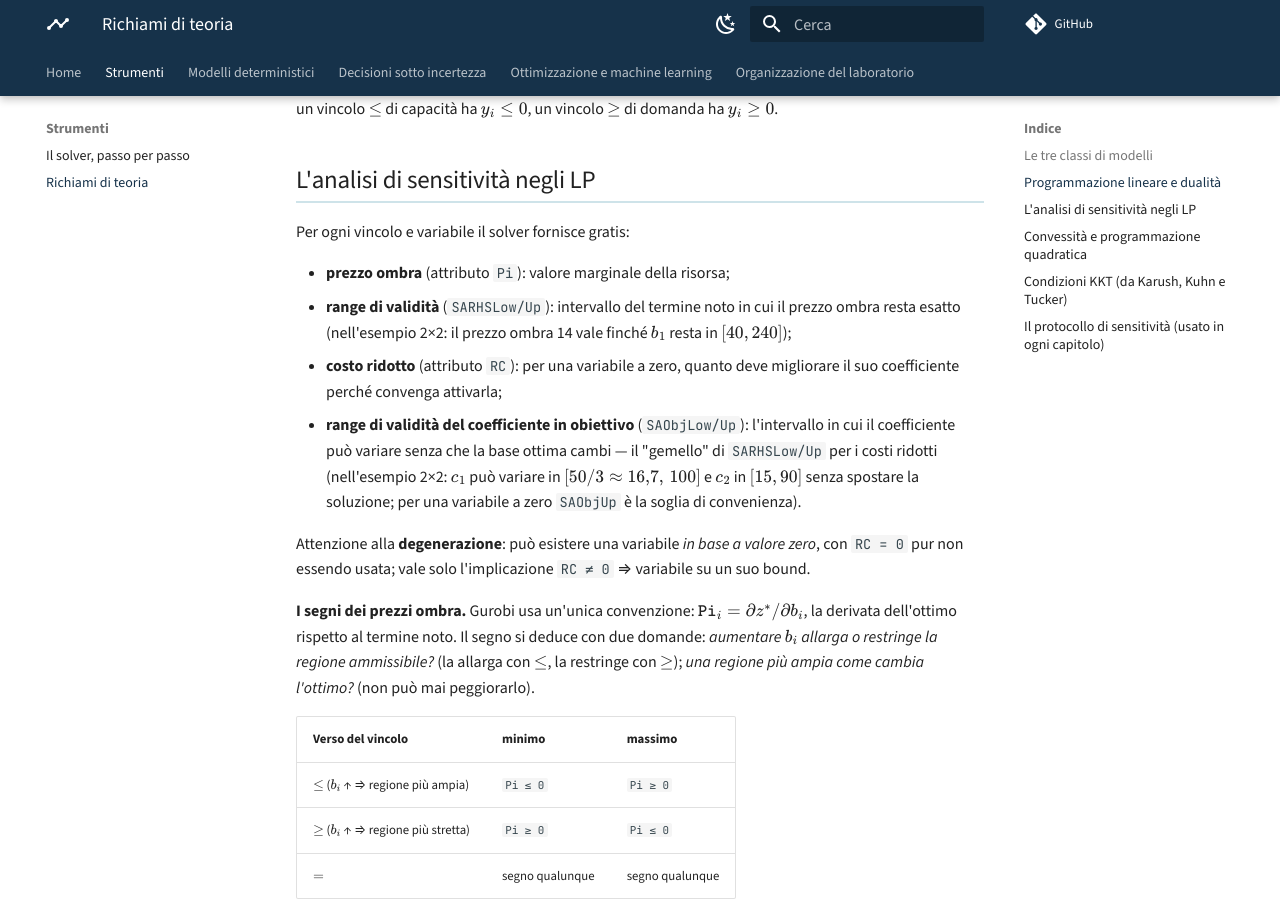
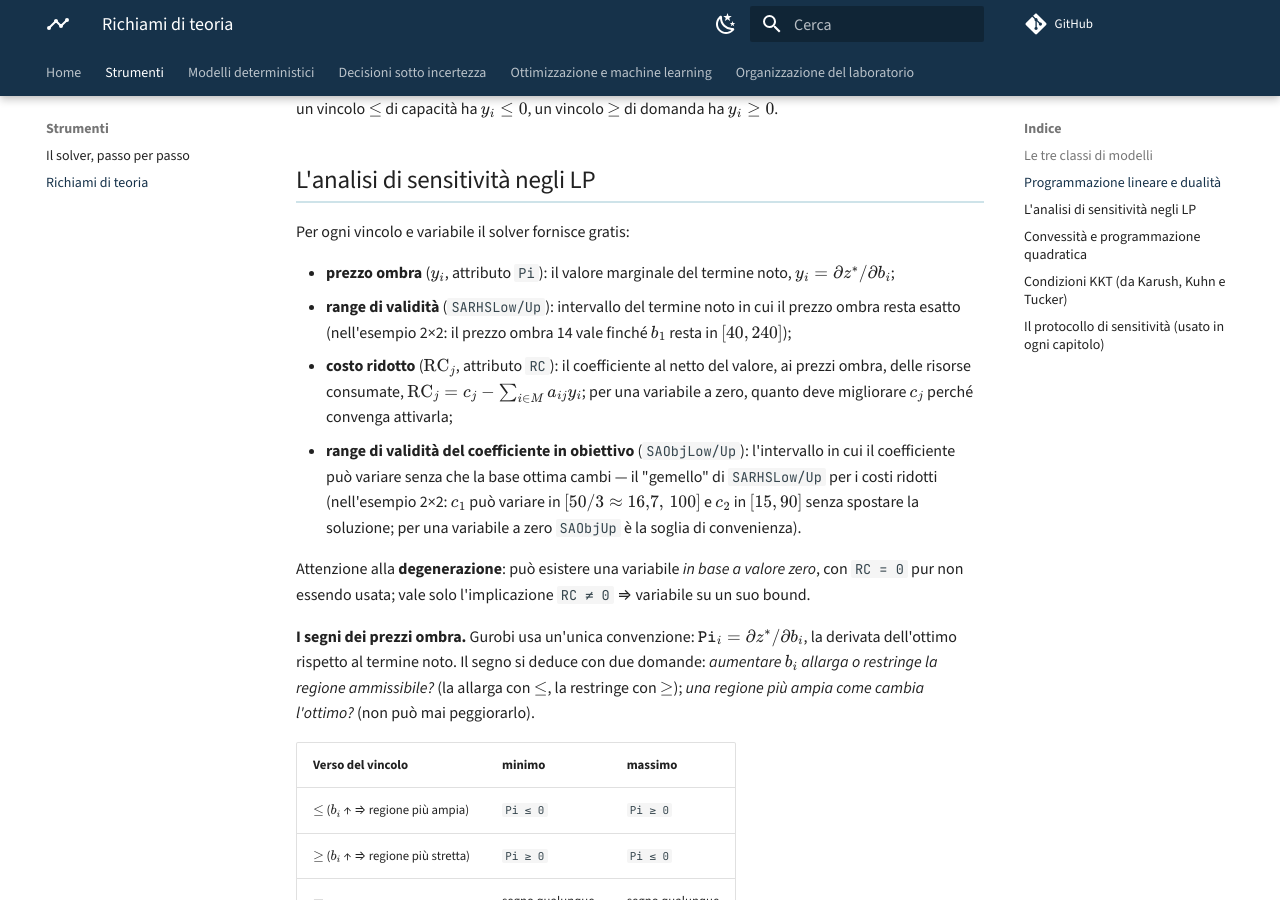
Before and after one commit to fabiofurini/laboratorio-ricerca-operativa, an MkDocs documentation site: the page built from docs/richiami.md, in a window 1280 px wide and 900 px high, scrolled down 1801 px. Built offline with MkDocs 1.6.1 and Material for MkDocs 9.7.7, drawn with Linux system fonts in a browser that asks for light colours; comment, search, counter and statistics services are not loaded.

Commit message:
Descrizioni parallele di prezzo ombra e costo ridotto, con le formule (Pi = dz*/db, RC_j = c_j - sum a_ij y_i)
Co-Authored-By: Claude Fable 5 <noreply@anthropic.com>

```diff
--- a/docs/richiami.md
+++ b/docs/richiami.md
@@ -69,12 +69,15 @@ capacità ha $y_i \le 0$, un vincolo $\ge$ di domanda ha $y_i \ge 0$.
 
 Per ogni vincolo e variabile il solver fornisce gratis:
 
-- **prezzo ombra** (attributo `Pi`): valore marginale della risorsa;
+- **prezzo ombra** ($y_i$, attributo `Pi`): il valore marginale del termine noto,
+  $y_i = \partial z^* / \partial b_i$;
 - **range di validità** (`SARHSLow/Up`): intervallo del termine noto in cui il prezzo
   ombra resta esatto (nell'esempio 2×2: il prezzo ombra 14 vale finché $b_1$ resta
   in $[40, 240]$);
-- **costo ridotto** (attributo `RC`): per una variabile a zero, quanto deve migliorare il suo
-  coefficiente perché convenga attivarla;
+- **costo ridotto** ($\mathrm{RC}_j$, attributo `RC`): il coefficiente al netto del
+  valore, ai prezzi ombra, delle risorse consumate,
+  $\mathrm{RC}_j = c_j - \sum_{i \in M} a_{ij} y_i$; per una variabile a zero,
+  quanto deve migliorare $c_j$ perché convenga attivarla;
 - **range di validità del coefficiente in obiettivo** (`SAObjLow/Up`): l'intervallo
   in cui il coefficiente può variare senza che la base ottima cambi — il "gemello"
   di `SARHSLow/Up` per i costi ridotti (nell'esempio 2×2: $c_1$ può variare in
```
